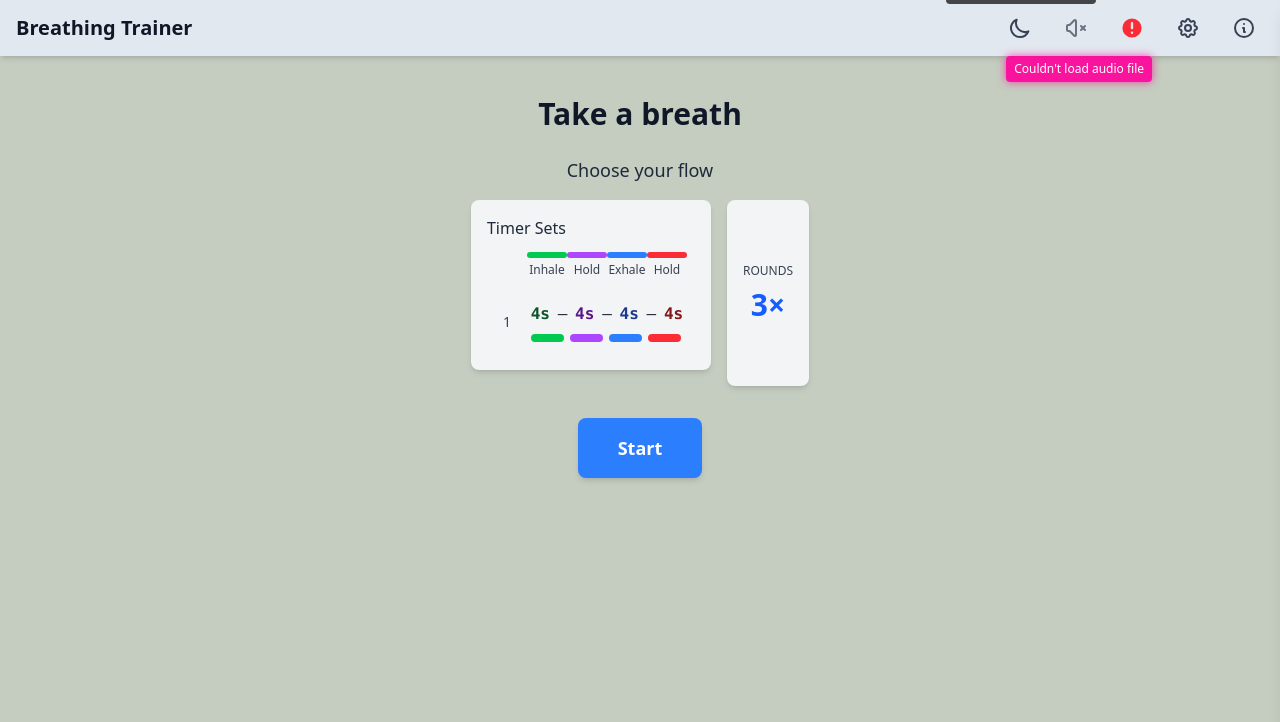
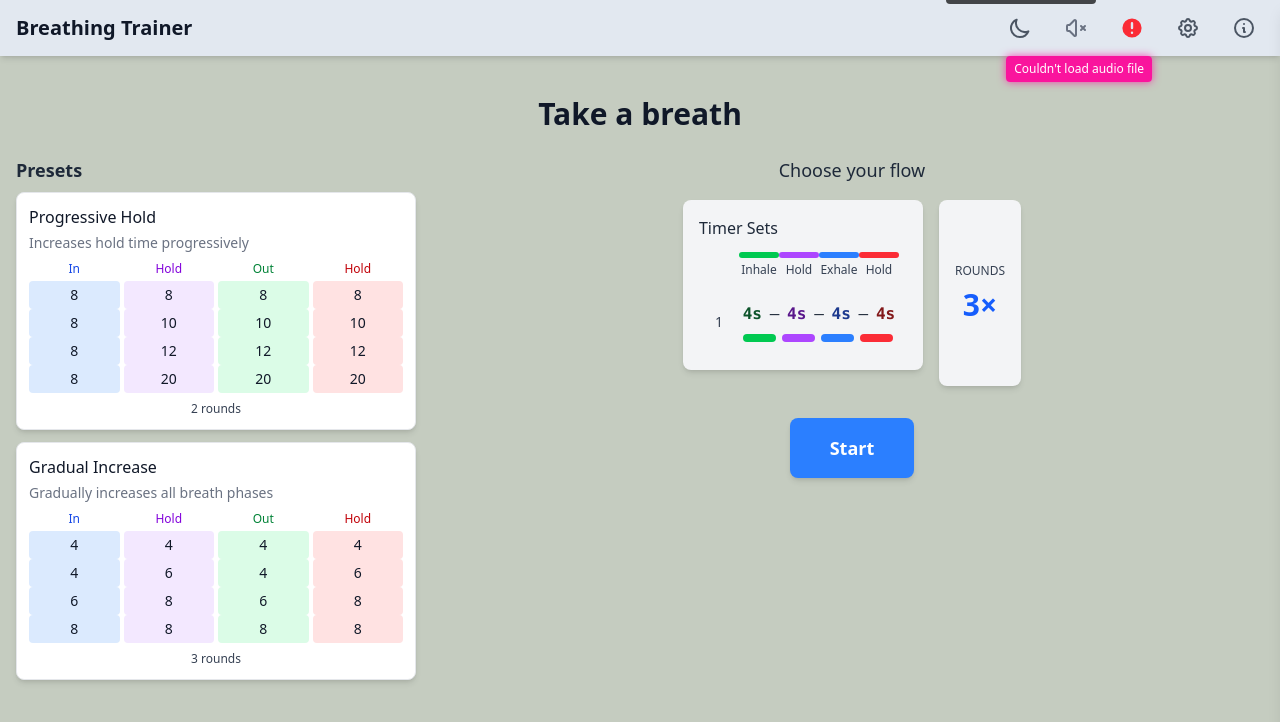
Before and after one commit to pavel-arkharov/breath-thesis, a Vue app: page / in a window 1280 px wide. Shown: the top 722 px of the page. Built offline with nearby package versions, Linux system fonts and the light colour scheme.

Commit message:
Added v0.1 of breathing presets [hardcoded as for now]

```diff
--- a/index.html
+++ b/index.html
@@ -7,11 +7,25 @@
     <meta name="description" content="Breathing Trainer App - Customizable breathing exercises for relaxation and focus" />
     <meta name="theme-color" content="#4a90e2" />
     <title>Selected Flow</title>
+    <!-- Set CSS variables for icons early -->
+    <style>
+      :root {
+        --settings-color: #4B5563;
+        --info-color: #4B5563;
+      }
+
+      html.dark {
+        --settings-color: #1E90FF !important;
+        --info-color: #00FF85 !important;
+      }
+    </style>
     <!-- Prevent flash of unstyled content by setting theme early -->
     <script>
       // Set dark mode before the page loads if previously saved
       if (localStorage.getItem('darkMode') === 'true') {
         document.documentElement.classList.add('dark');
+        document.documentElement.style.setProperty('--settings-color', '#1E90FF');
+        document.documentElement.style.setProperty('--info-color', '#00FF85');
       }
     </script>
     <!-- Dynamic base URL for GitHub Pages compatibility (not needed for Vercel) -->
@@ -23,6 +37,52 @@
         document.write(`<base href="/breath-app/">`);
       }
     </script>
+    <!-- Critical CSS for neon colors - ensure they work in production -->
+    <style>
+      /* Neon colors that might be missing in production */
+      .text-neon-green, .dark .dark\:text-neon-green {
+        color: #00FF85 !important;
+      }
+
+      .text-neon-blue, .dark .dark\:text-neon-blue {
+        color: #1E90FF !important;
+      }
+
+      .text-neon-pink, .dark .dark\:text-neon-pink {
+        color: #FF0099 !important;
+      }
+
+      .dark .dark\:hover\:bg-neon-pink\/20:hover {
+        background-color: rgba(255, 0, 153, 0.2) !important;
+      }
+
+      /* Fix for SVG icons in dark mode */
+      html.dark svg {
+        visibility: visible !important;
+        opacity: 1 !important;
+      }
+
+      /* Directly target navbar SVG icons in dark mode */
+      html.dark .dark\:text-neon-green svg path,
+      html.dark svg.text-neon-green path,
+      html.dark svg.dark\:text-neon-green path {
+        stroke: #00FF85 !important;
+      }
+
+      html.dark .dark\:text-neon-blue svg path,
+      html.dark svg.text-neon-blue path,
+      html.dark svg.dark\:text-neon-blue path {
+        stroke: #1E90FF !important;
+      }
+
+      /* Force navbar icon colors in dark mode */
+      html.dark nav button svg {
+        color: #00FF85 !important;
+        stroke: currentColor !important;
+        fill: none !important;
+        display: block !important;
+      }
+    </style>
     <style>
       /* Direct dark mode override that doesn't depend on Tailwind */
       html.dark {
--- /dev/null
+++ b/src/components/BreathingPresets.vue
@@ -0,0 +1,162 @@
+<script setup lang="ts">
+import { useBreathingStore } from '@/stores/breathingStore'
+import { v4 as uuidv4 } from 'uuid'
+
+// Define preset pattern type
+interface BreathingPattern {
+  name: string;
+  description: string;
+  patterns: number[][];
+  rounds: number;
+}
+
+const store = useBreathingStore()
+
+// Function to load and apply the preset
+function applyPreset(preset: BreathingPattern): void {
+  // Clear any existing timer sets
+  store.currentExercise.timerSets = []
+
+  // Add each pattern from the preset
+  preset.patterns.forEach((pattern: number[]) => {
+    store.currentExercise.timerSets.push({
+      id: uuidv4(),
+      inhaleTime: pattern[0],
+      holdAfterInhaleTime: pattern[1],
+      exhaleTime: pattern[2],
+      holdAfterExhaleTime: pattern[3]
+    })
+  })
+
+  // Set the number of rounds
+  store.updateRounds(preset.rounds)
+
+  // Save the changes
+  store.saveExercise()
+
+  // Optional: start the exercise immediately
+  // store.startSession()
+}
+
+// The preset for the 8-8-8-8, 8-10-10-10, etc. pattern
+const progressiveHoldPreset: BreathingPattern = {
+  name: "Progressive Hold",
+  description: "Increases hold time progressively",
+  patterns: [
+    [8, 8, 8, 8],
+    [8, 10, 10, 10],
+    [8, 12, 12, 12],
+    [8, 20, 20, 20]
+  ],
+  rounds: 2
+}
+
+// The gradual increase preset (4-4-4-4, 4-6-4-6, etc.)
+const gradualIncreasePreset: BreathingPattern = {
+  name: "Gradual Increase",
+  description: "Gradually increases all breath phases",
+  patterns: [
+    [4, 4, 4, 4],
+    [4, 6, 4, 6],
+    [6, 8, 6, 8],
+    [8, 8, 8, 8]
+  ],
+  rounds: 3
+}
+</script>
+
+<template>
+  <div class="breathing-presets">
+    <h3 class="text-lg font-semibold mb-2 text-gray-800 dark:text-gray-200">Presets</h3>
+
+    <div class="presets-grid">
+      <!-- Progressive Hold Preset -->
+      <button
+        @click="applyPreset(progressiveHoldPreset)"
+        class="preset-button bg-white dark:bg-slate-700 p-3 rounded-lg shadow-md hover:shadow-lg transition-all border border-gray-200 dark:border-slate-600"
+      >
+        <div class="preset-name font-medium text-gray-900 dark:text-white mb-1">{{ progressiveHoldPreset.name }}</div>
+        <div class="preset-desc text-sm text-gray-500 dark:text-gray-400 mb-2">{{ progressiveHoldPreset.description }}</div>
+
+        <div class="preset-pattern grid grid-cols-4 gap-1 mb-1">
+          <div class="text-xs font-medium text-center text-blue-700 dark:text-blue-400">In</div>
+          <div class="text-xs font-medium text-center text-purple-700 dark:text-purple-400">Hold</div>
+          <div class="text-xs font-medium text-center text-green-700 dark:text-green-400">Out</div>
+          <div class="text-xs font-medium text-center text-red-700 dark:text-red-400">Hold</div>
+        </div>
+
+        <div v-for="(pattern, index) in progressiveHoldPreset.patterns" :key="index" class="preset-pattern grid grid-cols-4 gap-1 text-sm">
+          <div class="bg-blue-100 dark:bg-blue-900/30 rounded text-center py-1">{{ pattern[0] }}</div>
+          <div class="bg-purple-100 dark:bg-purple-900/30 rounded text-center py-1">{{ pattern[1] }}</div>
+          <div class="bg-green-100 dark:bg-green-900/30 rounded text-center py-1">{{ pattern[2] }}</div>
+          <div class="bg-red-100 dark:bg-red-900/30 rounded text-center py-1">{{ pattern[3] }}</div>
+        </div>
+
+        <div class="preset-rounds text-xs text-center mt-2 font-medium text-gray-700 dark:text-gray-300">
+          {{ progressiveHoldPreset.rounds }} rounds
+        </div>
+      </button>
+
+      <!-- Gradual Increase Preset -->
+      <button
+        @click="applyPreset(gradualIncreasePreset)"
+        class="preset-button bg-white dark:bg-slate-700 p-3 rounded-lg shadow-md hover:shadow-lg transition-all border border-gray-200 dark:border-slate-600"
+      >
+        <div class="preset-name font-medium text-gray-900 dark:text-white mb-1">{{ gradualIncreasePreset.name }}</div>
+        <div class="preset-desc text-sm text-gray-500 dark:text-gray-400 mb-2">{{ gradualIncreasePreset.description }}</div>
+
+        <div class="preset-pattern grid grid-cols-4 gap-1 mb-1">
+          <div class="text-xs font-medium text-center text-blue-700 dark:text-blue-400">In</div>
+          <div class="text-xs font-medium text-center text-purple-700 dark:text-purple-400">Hold</div>
+          <div class="text-xs font-medium text-center text-green-700 dark:text-green-400">Out</div>
+          <div class="text-xs font-medium text-center text-red-700 dark:text-red-400">Hold</div>
+        </div>
+
+        <div v-for="(pattern, index) in gradualIncreasePreset.patterns" :key="index" class="preset-pattern grid grid-cols-4 gap-1 text-sm">
+          <div class="bg-blue-100 dark:bg-blue-900/30 rounded text-center py-1">{{ pattern[0] }}</div>
+          <div class="bg-purple-100 dark:bg-purple-900/30 rounded text-center py-1">{{ pattern[1] }}</div>
+          <div class="bg-green-100 dark:bg-green-900/30 rounded text-center py-1">{{ pattern[2] }}</div>
+          <div class="bg-red-100 dark:bg-red-900/30 rounded text-center py-1">{{ pattern[3] }}</div>
+        </div>
+
+        <div class="preset-rounds text-xs text-center mt-2 font-medium text-gray-700 dark:text-gray-300">
+          {{ gradualIncreasePreset.rounds }} rounds
+        </div>
+      </button>
+    </div>
+  </div>
+</template>
+
+<style scoped>
+.breathing-presets {
+  width: 100%;
+}
+
+.presets-grid {
+  display: grid;
+  gap: 0.75rem;
+  grid-template-columns: 1fr;
+}
+
+.preset-button {
+  text-align: left;
+  transition: all 0.2s;
+}
+
+.preset-button:hover {
+  transform: translateY(-2px);
+}
+
+/* Responsive styles - add two columns on larger screens */
+@media (min-width: 768px) {
+  .presets-grid {
+    grid-template-columns: 1fr;
+  }
+}
+
+@media (min-width: 1024px) {
+  .presets-grid {
+    grid-template-columns: 1fr;
+  }
+}
+</style>
--- a/src/components/Navbar.vue
+++ b/src/components/Navbar.vue
@@ -1,5 +1,5 @@
 <script setup lang="ts">
-import { ref } from 'vue'
+import { ref, watch } from 'vue'
 import { useRouter } from 'vue-router'
 import { useBreathingStore } from '@/stores/breathingStore'
 import AudioPlayer from './AudioPlayer.vue'
@@ -29,6 +29,17 @@ function toggleDarkMode() {
 function toggleAboutModal() {
   showAboutModal.value = !showAboutModal.value
 }
+
+// Watch for dark mode changes and update CSS variables
+watch(() => store.isDarkMode, (isDark) => {
+  if (isDark) {
+    document.documentElement.style.setProperty('--settings-color', '#1E90FF');
+    document.documentElement.style.setProperty('--info-color', '#00FF85');
+  } else {
+    document.documentElement.style.setProperty('--settings-color', '#4B5563');
+    document.documentElement.style.setProperty('--info-color', '#4B5563');
+  }
+}, { immediate: true })
 </script>
 
 <template>
@@ -48,12 +59,12 @@ function toggleAboutModal() {
           :title="store.isDarkMode ? 'Switch to light mode' : 'Switch to dark mode'"
         >
           <!-- Sun icon (light mode) -->
-          <svg v-if="store.isDarkMode" xmlns="http://www.w3.org/2000/svg" class="h-6 w-6 text-neon-green" fill="none" viewBox="0 0 24 24" stroke="currentColor">
+          <svg v-if="store.isDarkMode" xmlns="http://www.w3.org/2000/svg" class="h-6 w-6 text-neon-green" fill="none" viewBox="0 0 24 24" stroke="currentColor" style="color: #00FF85;">
             <path stroke-linecap="round" stroke-linejoin="round" stroke-width="2" d="M12 3v1m0 16v1m9-9h-1M4 12H3m15.364 6.364l-.707-.707M6.343 6.343l-.707-.707m12.728 0l-.707.707M6.343 17.657l-.707.707M16 12a4 4 0 11-8 0 4 4 0 018 0z" />
           </svg>
 
           <!-- Moon icon (dark mode) -->
-          <svg v-else xmlns="http://www.w3.org/2000/svg" class="h-6 w-6 text-gray-700" fill="none" viewBox="0 0 24 24" stroke="currentColor">
+          <svg v-else xmlns="http://www.w3.org/2000/svg" class="h-6 w-6 text-gray-700" fill="none" viewBox="0 0 24 24" stroke="currentColor" style="color: #4B5563;">
             <path stroke-linecap="round" stroke-linejoin="round" stroke-width="2" d="M20.354 15.354A9 9 0 018.646 3.646 9.003 9.003 0 0012 21a9.003 9.003 0 008.354-5.646z" />
           </svg>
         </button>
@@ -70,7 +81,7 @@ function toggleAboutModal() {
           class="p-2 rounded-full hover:bg-slate-300 dark:hover:bg-neon-pink/20 transition"
           title="Settings"
         >
-          <svg xmlns="http://www.w3.org/2000/svg" class="h-6 w-6 text-gray-700 dark:text-neon-blue" fill="none" viewBox="0 0 24 24" stroke="currentColor">
+          <svg xmlns="http://www.w3.org/2000/svg" class="h-6 w-6 text-gray-700 dark:text-neon-blue" fill="none" viewBox="0 0 24 24" stroke="currentColor" style="color: var(--settings-color, #4B5563);">
             <path stroke-linecap="round" stroke-linejoin="round" stroke-width="2" d="M10.325 4.317c.426-1.756 2.924-1.756 3.35 0a1.724 1.724 0 002.573 1.066c1.543-.94 3.31.826 2.37 2.37a1.724 1.724 0 001.065 2.572c1.756.426 1.756 2.924 0 3.35a1.724 1.724 0 00-1.066 2.573c.94 1.543-.826 3.31-2.37 2.37a1.724 1.724 0 00-2.572 1.065c-.426 1.756-2.924 1.756-3.35 0a1.724 1.724 0 00-2.573-1.066c-1.543.94-3.31-.826-2.37-2.37a1.724 1.724 0 00-1.065-2.572c-1.756-.426-1.756-2.924 0-3.35a1.724 1.724 0 001.066-2.573c-.94-1.543.826-3.31 2.37-2.37.996.608 2.296.07 2.572-1.065z" />
             <path stroke-linecap="round" stroke-linejoin="round" stroke-width="2" d="M15 12a3 3 0 11-6 0 3 3 0 016 0z" />
           </svg>
@@ -82,7 +93,7 @@ function toggleAboutModal() {
           class="p-2 rounded-full hover:bg-slate-300 dark:hover:bg-neon-pink/20 transition"
           title="About"
         >
-          <svg xmlns="http://www.w3.org/2000/svg" class="h-6 w-6 text-gray-700 dark:text-neon-green" fill="none" viewBox="0 0 24 24" stroke="currentColor">
+          <svg xmlns="http://www.w3.org/2000/svg" class="h-6 w-6 text-gray-700 dark:text-neon-green" fill="none" viewBox="0 0 24 24" stroke="currentColor" style="color: var(--info-color, #4B5563);">
             <path stroke-linecap="round" stroke-linejoin="round" stroke-width="2" d="M13 16h-1v-4h-1m1-4h.01M21 12a9 9 0 11-18 0 9 9 0 0118 0z" />
           </svg>
         </button>
--- a/src/views/Home.vue
+++ b/src/views/Home.vue
@@ -4,6 +4,7 @@ import { useRouter } from 'vue-router'
 import { useBreathingStore } from '@/stores/breathingStore'
 import { BreathPhase } from '@/types'
 import BreathingCircle from '@/components/BreathingCircle.vue'
+import BreathingPresets from '@/components/BreathingPresets.vue'
 
 const store = useBreathingStore()
 const router = useRouter()
@@ -14,6 +15,11 @@ const isSessionActive = computed(() => store.session.isRunning)
 // Check if session is completed
 const isSessionCompleted = computed(() =>
   store.session.currentPhase === BreathPhase.COMPLETED
+)
+
+// Check if we're in STANDBY mode
+const isStandby = computed(() =>
+  store.session.currentPhase === BreathPhase.STANDBY
 )
 
 // Start the breathing session
@@ -45,7 +51,15 @@ function goToSettings() {
   <div class="container mx-auto px-4 py-8">
     <h1 class="text-3xl font-bold mb-6 text-center text-gray-900 dark:text-white">Take a breath</h1>
 
-    <div class="flex flex-col items-center justify-center">
+    <!-- Main layout - responsive grid -->
+    <div class="grid grid-cols-1 md:grid-cols-3 gap-6 items-start">
+      <!-- Left side - Presets (visible on desktop and only in STANDBY mode) -->
+      <div v-if="isStandby" class="hidden md:block">
+        <BreathingPresets />
+      </div>
+
+      <!-- Center - Breathing circle and controls -->
+      <div :class="{'md:col-span-2': isStandby, 'col-span-full': !isStandby}" class="flex flex-col items-center justify-center">
         <!-- Breathing circle component -->
         <BreathingCircle class="mb-8" />
 
@@ -86,4 +100,14 @@ function goToSettings() {
         </div>
       </div>
     </div>
+
+    <!-- Bottom - Presets (visible on mobile and only in STANDBY mode) -->
+    <div v-if="isStandby" class="md:hidden mt-12">
+      <BreathingPresets />
+    </div>
+  </div>
 </template>
+
+<style scoped>
+/* Any additional styling if needed */
+</style>
```
Also changed, not shown: tailwind.config.js (+10 -0 lines). Lines whose indentation alone changed are shown as unchanged.
